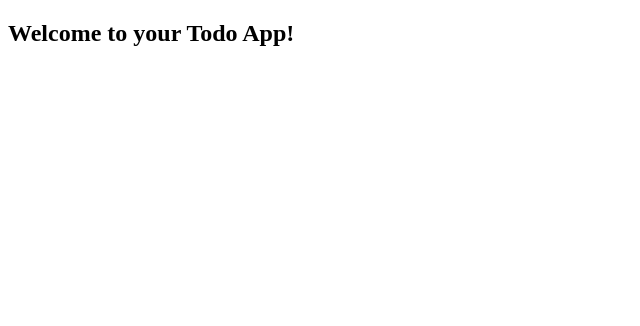
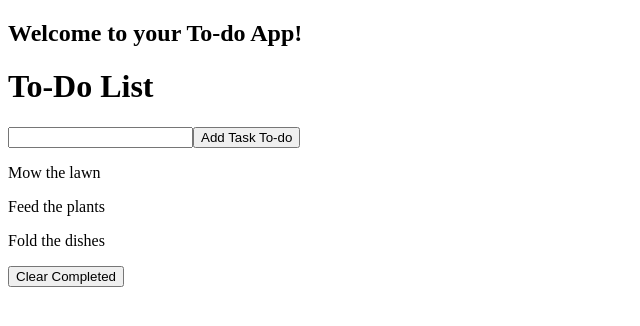
Before and after one commit to bloominstituteoftechnology/web-module-project-class-components, a React (Create React App) app: page / in a window 1280 px wide. Shown: the top 326 px of the page, without its empty margins (0-640 px from the left). Built offline with nearby package versions, Linux system fonts and the light colour scheme; the HTML template or start-up script is replaced by a standard one.

Commit message:
Finished

```diff
--- a/src/App.js
+++ b/src/App.js
@@ -1,13 +1,73 @@
 import React from 'react';
 
+import TodoForm from './components/TodoForm';
+import TodoList from './components/TodoList'
+
+const thingsToDo = [
+  {
+    task: 'Mow the lawn',
+    id: 1528817077546,
+    completed: false
+  },
+  {
+    task: 'Feed the plants',
+    id: 1528817078964,
+    completed: false
+  },
+  {
+    task: 'Fold the dishes',
+    id: 1528817099846,
+    completed: false
+  },
+]
+
+
+
 class App extends React.Component {
+  constructor(){
+    super();
+    this.state={
+      thingsToDo: thingsToDo
+    }
+  }
+  handleCompleted = (id) => {
+    this.setState({
+      thingsToDo: this.state.thingsToDo.map(item=> {
+        if (item.id === id) {
+          return({
+            ...item, completed: !item.completed
+          });
+        }
+        return item;
+      })
+    });
+  }
+  handleAddTodo=(name)=>{
+    const newTodo={
+      task: name,
+      id: Date.now(),
+      completed:false
+    }
+    this.setState({thingsToDo: [...this.state.thingsToDo, newTodo]});
+  }
+  handleClear = ()=>{
+    this.setState({
+      ...this.state,
+      thingsToDo:this.state.thingsToDo.filter(item=>{
+        return(item.completed === false);
+      })
+    });
+  }
   // you will need a place to store your state in this component.
   // design `App` to be the parent component of your application.
   // this component is going to take care of state, and any change handlers you need to work with your state
   render() {
     return (
       <div>
-        <h2>Welcome to your Todo App!</h2>
+        <h2>Welcome to your To-do App!</h2>
+        <h1>To-Do List</h1>
+        <TodoForm handleAddTodo={this.handleAddTodo}/>
+        <TodoList handleClear={this.handleClear} handleCompleted={this.handleCompleted} thingsToDo={this.state.thingsToDo}/>
       </div>
     );
   }
--- a/src/components/Todo.js
+++ b/src/components/Todo.js
@@ -0,0 +1,13 @@
+import React from 'react'
+
+const TodoTask = props => {
+    const handleClick=()=>{
+        props.handleCompleted(props.item.id);
+    }
+    return (
+        <div onClick={handleClick}>
+            <p>{props.item.task}</p>
+        </div>
+    )
+}
+export default TodoTask
--- a/src/components/TodoForm.js
+++ b/src/components/TodoForm.js
@@ -0,0 +1,30 @@
+import React from 'react';
+
+class TodoForm extends React.Component{
+    constructor(){
+        super();
+        this.state= {
+            inputValue:""
+        }
+    }
+    handleChanges = e =>{
+        this.setState({
+            ...this.state, inputValue:e.target.value
+        })
+    }
+    handleClick=(e)=>{
+        e.preventDefault();
+        this.props.handleAddTodo(this.state.inputValue);
+    }
+
+    render(){
+        return(
+            <form>
+                <input onChange={this.handleChanges}type="text" name="item"/>
+                <button onClick={this.handleClick}>Add Task To-do</button>
+            </form>
+        );
+    }
+}
+
+export default TodoForm;
--- a/src/components/TodoList.js
+++ b/src/components/TodoList.js
@@ -1,2 +1,23 @@
 // your components will all go in this `component` directory.
 // feel free to change this component.js into TodoList.js
+//.map
+import React from 'react';
+import TodoTask from './Todo'
+
+const TodoList =props=> {
+    const handleClick=()=>{
+        props.handleClear();
+    }
+    return (
+        <div >
+            {props.thingsToDo.map(item=> (
+                <TodoTask handleCompleted={props.handleCompleted} key={item.id} item={item}/>
+            ))}
+            <button onClick={handleClick}>
+                Clear Completed
+            </button>
+        </div>
+    )
+}
+
+export default TodoList
```
